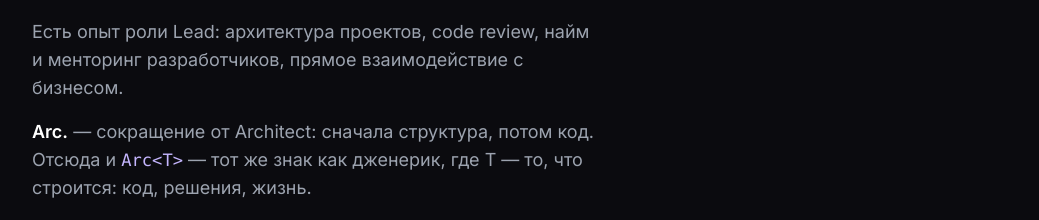
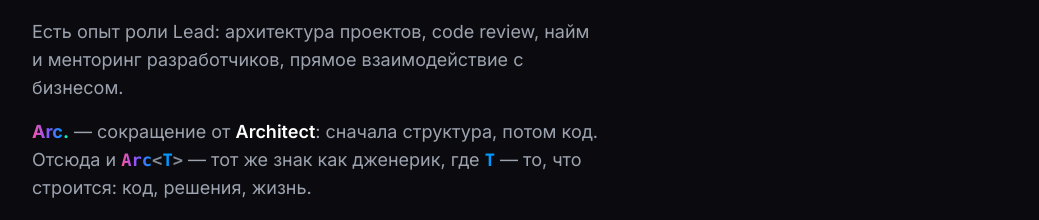
Before and after one commit to Sergey-Kukharenko/portfolio, a React (Vite) app: page / in a window 1280 px wide. Shown: the part 1166-1386 px from the top of the page, without its empty margins (120-1159 px from the left). Built offline with nearby package versions, Linux system fonts and the light colour scheme.

Commit message:
Color the Arc. and Arc<T> marks in About like the logo
Co-Authored-By: Claude Opus 5.5 <noreply@anthropic.com>

```diff
--- a/src/i18n/ui.tsx
+++ b/src/i18n/ui.tsx
@@ -6,10 +6,29 @@ const enYears = (n: number) => (n === 1 ? "year" : "years");
 
 const Teal = ({ children }: { children: ReactNode }) => <span className="text-framer-teal">{children}</span>;
 const Pink = ({ children }: { children: ReactNode }) => <span className="text-framer-pink">{children}</span>;
-const Mono = ({ children }: { children: ReactNode }) => (
-  <span className="font-mono text-[0.95em] text-violet-300">{children}</span>
+const Strong = ({ children }: { children: ReactNode }) => <span className="font-semibold text-white">{children}</span>;
+
+// the mark inside prose, colored like the logo (ArcMark): gradient "Arc", teal dot / blue T
+const ArcWord = () => (
+  <span className="bg-gradient-to-r from-framer-pink via-framer-purple to-framer-blue bg-clip-text text-transparent">
+    Arc
+  </span>
 );
-const Strong = ({ children }: { children: ReactNode }) => <span className="font-semibold text-white">{children}</span>;
+const ArcDot = () => (
+  <span className="whitespace-nowrap font-bold">
+    <ArcWord />
+    <span className="text-framer-teal">.</span>
+  </span>
+);
+const TypeT = () => <span className="font-mono text-[0.95em] font-semibold text-framer-blue">T</span>;
+const ArcGeneric = () => (
+  <span className="whitespace-nowrap font-mono text-[0.95em] font-semibold">
+    <ArcWord />
+    <span className="text-gray-500">&lt;</span>
+    <span className="text-framer-blue">T</span>
+    <span className="text-gray-500">&gt;</span>
+  </span>
+);
 
 /** Interface strings. `en` is typed as `typeof ru`, so a missing translation fails the build. */
 const ru = {
@@ -45,8 +64,8 @@ const ru = {
         взаимодействие с бизнесом.
       </>,
       <>
-        <Strong>Arc.</Strong> — сокращение от Architect: сначала структура, потом код. Отсюда и{" "}
-        <Mono>Arc&lt;T&gt;</Mono> — тот же знак как дженерик, где T — то, что строится: код, решения, жизнь.
+        <ArcDot /> — сокращение от <Strong>Architect</Strong>: сначала структура, потом код. Отсюда и{" "}
+        <ArcGeneric /> — тот же знак как дженерик, где <TypeT /> — то, что строится: код, решения, жизнь.
       </>,
     ],
     facts: [
@@ -163,8 +182,8 @@ const en: typeof ru = {
         the business.
       </>,
       <>
-        <Strong>Arc.</Strong> is short for Architect: structure first, then code. Hence <Mono>Arc&lt;T&gt;</Mono> —
-        the same mark as a generic, where T is whatever is being built: code, decisions, life.
+        <ArcDot /> is short for <Strong>Architect</Strong>: structure first, then code. Hence <ArcGeneric /> —
+        the same mark as a generic, where <TypeT /> is whatever is being built: code, decisions, life.
       </>,
     ],
     facts: [
```
